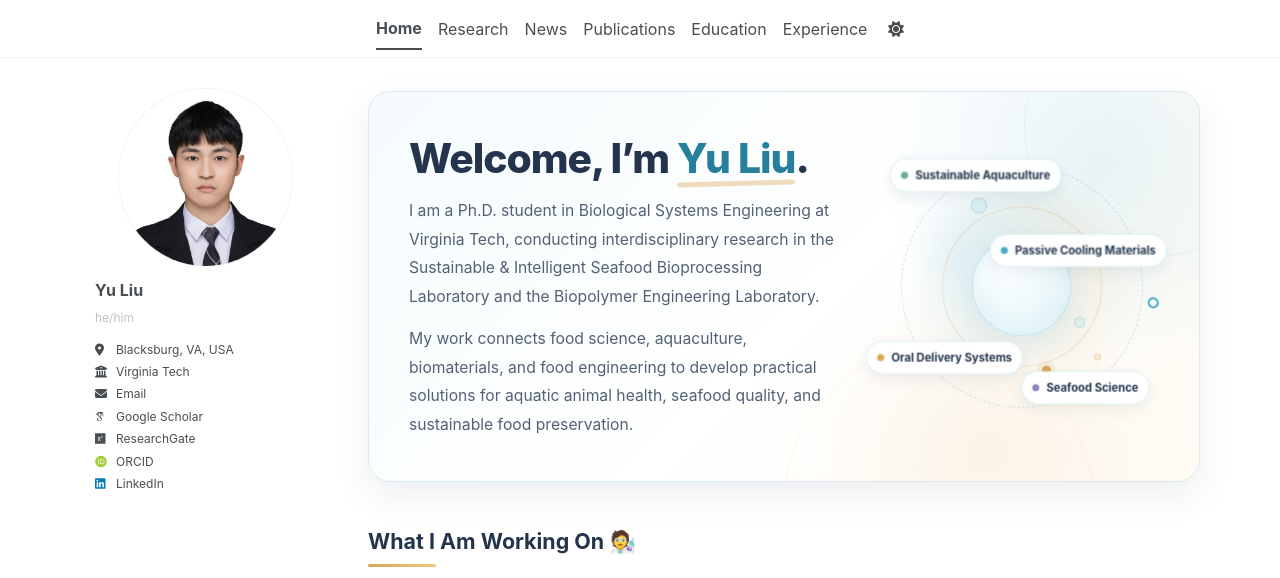
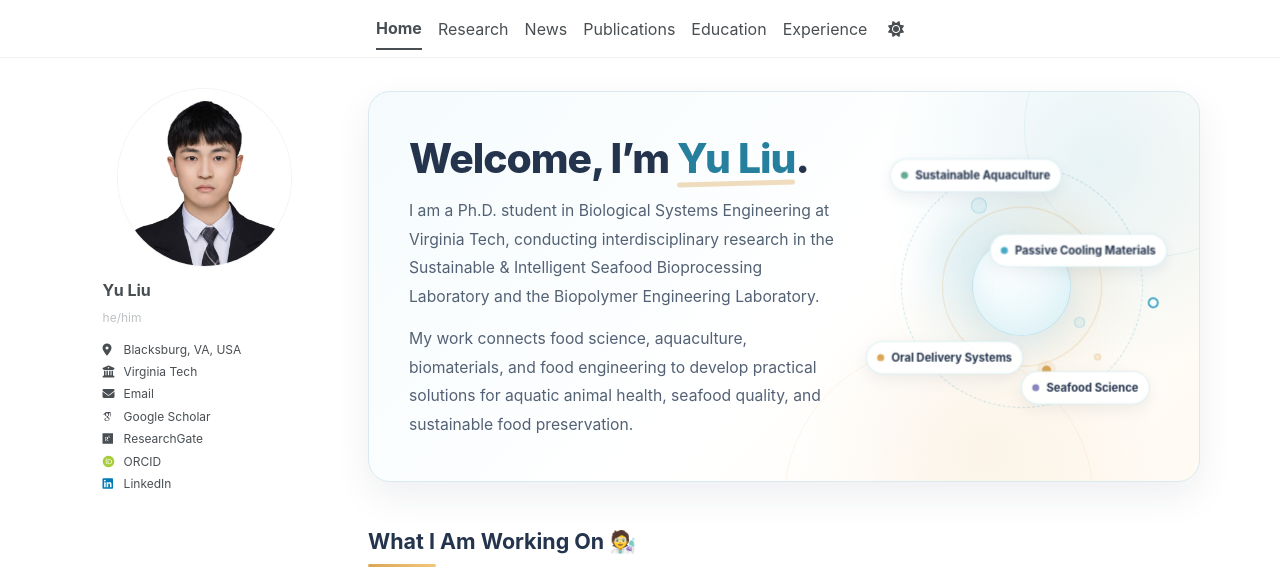
Before and after one commit to yuliu0322/yuliu0322.github.io, a Jekyll site: the page built from _pages/about.md, in a window 1280 px wide. Shown: the top 578 px of the page. Built offline with Jekyll 4.4.1, drawn with Linux system fonts in a browser that asks for light colours; some web fonts are replaced; a script bundle is joined from its source files by our own code; library files that are not in the unit come from our copies.

Commit message:
Update main.scss

```diff
--- a/assets/css/main.scss
+++ b/assets/css/main.scss
@@ -275,12 +275,13 @@ html {
 @media (min-width: 64em) {
 
   /* Center the profile as one unit */
-  .sidebar > div[itemscope] {
-    display: block !important;
-    width: min(100%, 220px) !important;
-    margin: 0 auto !important;
-    padding: 0 !important;
-  }
+.sidebar > div[itemscope] {
+  display: block !important;
+  width: clamp(190px, 16vw, 240px) !important;
+  max-width: 100% !important;
+  margin: 0 auto !important;
+  padding: 0 !important;
+}
 
   /* Center the photo inside the profile */
   .author__avatar {
```
